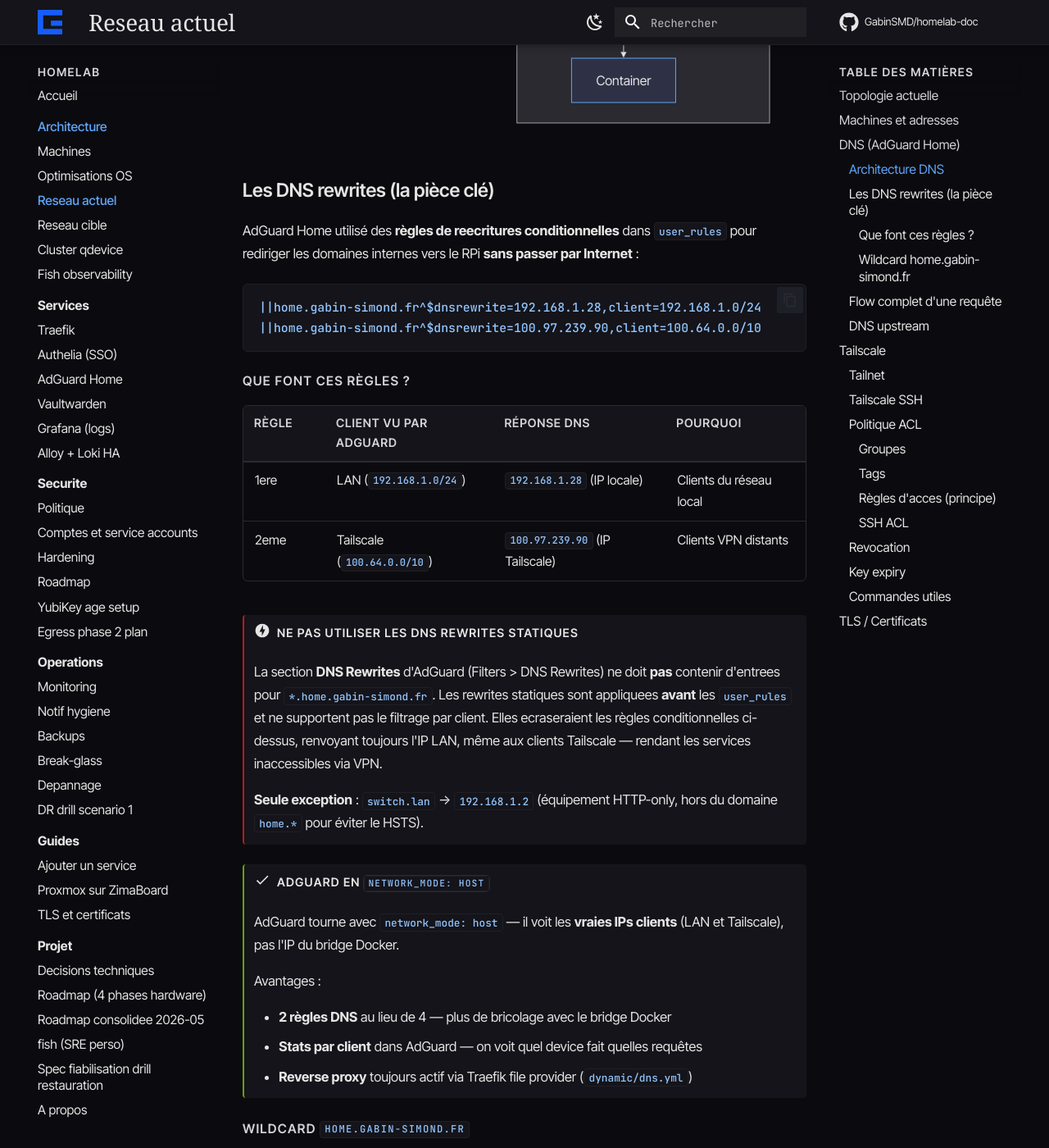
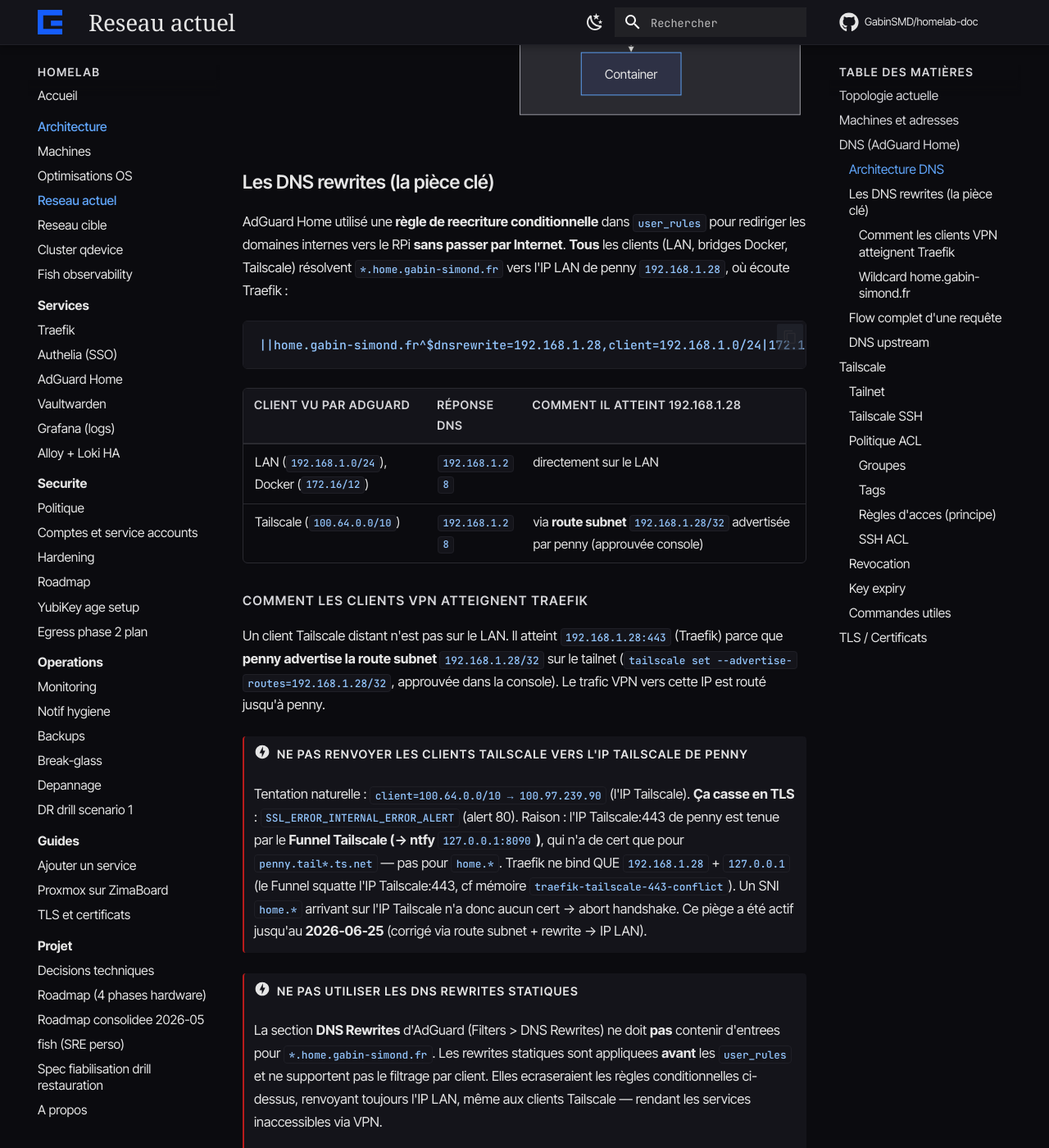
Before and after one commit to GabinSMD/homelab-doc, an MkDocs documentation site: the page built from docs/architecture/reseau.md, in a window 1280 px wide and 1400 px high, scrolled down 2779 px. Shown: the whole window at 82% size. Built offline with MkDocs 1.6.1 and Material for MkDocs 9.7.7, drawn with Linux system fonts in a browser that asks for light colours; some web fonts are replaced; comment, search, counter and statistics services are not loaded.

Commit message:
docs(reseau): corriger l'accès VPN — route subnet, pas l'IP Tailscale (#7)
reseau.md décrivait un design périmé : 'clients Tailscale -> 100.97.239.90 (IP
Tailscale) -> Traefik'. Faux depuis l'ajout du Funnel ntfy qui squatte l'IP
Tailscale:443 (Traefik ne bind que 192.168.1.28 + 127.0.0.1). Résultat : accès
*.home en VPN cassé en TLS (SSL_ERROR_INTERNAL_ERROR_ALERT).

Doc mise à jour pour le vrai design (corrigé 2026-06-25) : règle AdGuard unique
-> 192.168.1.28 pour tous les clients (LAN/Docker/Tailscale), les clients VPN
atteignant cette IP via la route subnet 192.168.1.28/32 advertisée par penny.
+ encart danger expliquant pourquoi NE PAS pointer vers l'IP Tailscale (Funnel).

Co-authored-by: GabinSMD <gabin.simond@simondancebros.org>
Co-authored-by: Claude Opus 4.8 (1M context) <noreply@anthropic.com>

````diff
--- a/docs/architecture/reseau.md
+++ b/docs/architecture/reseau.md
@@ -58,7 +58,7 @@ graph TB
 
     subgraph "Tailscale"
         TSClient[Client VPN<br/>100.x.x.x] -->|requete DNS| AG
-        AG -->|rewrite Tailscale IP| TSClient
+        AG -->|rewrite IP LAN 192.168.1.28| TSClient
     end
 
     subgraph "Internet"
@@ -71,24 +71,28 @@ graph TB
     end
 
     Client -->|HTTPS| Traefik
-    TSClient -->|HTTPS via Tailscale| Traefik
+    TSClient -->|HTTPS via route subnet 192.168.1.28/32| Traefik
 ```
 
 ### Les DNS rewrites (la pièce clé)
 
-AdGuard Home utilisé des **règles de reecritures conditionnelles** dans `user_rules` pour rediriger les domaines internes vers le RPi **sans passer par Internet** :
+AdGuard Home utilisé une **règle de reecriture conditionnelle** dans `user_rules` pour rediriger les domaines internes vers le RPi **sans passer par Internet**. **Tous** les clients (LAN, bridges Docker, Tailscale) résolvent `*.home.gabin-simond.fr` vers l'IP LAN de penny `192.168.1.28`, où écoute Traefik :
 
 ```text
-||home.gabin-simond.fr^$dnsrewrite=192.168.1.28,client=192.168.1.0/24
-||home.gabin-simond.fr^$dnsrewrite=100.97.239.90,client=100.64.0.0/10
+||home.gabin-simond.fr^$dnsrewrite=192.168.1.28,client=192.168.1.0/24|172.16.0.0/12|100.64.0.0/10
 ```
 
-#### Que font ces règles ?
+| Client vu par AdGuard | Réponse DNS | Comment il atteint 192.168.1.28 |
+|---|---|---|
+| LAN (`192.168.1.0/24`), Docker (`172.16/12`) | `192.168.1.28` | directement sur le LAN |
+| Tailscale (`100.64.0.0/10`) | `192.168.1.28` | via **route subnet** `192.168.1.28/32` advertisée par penny (approuvée console) |
 
-| Règle | Client vu par AdGuard | Réponse DNS | Pourquoi |
-|---|---|---|---|
-| 1ere | LAN (`192.168.1.0/24`) | `192.168.1.28` (IP locale) | Clients du réseau local |
-| 2eme | Tailscale (`100.64.0.0/10`) | `100.97.239.90` (IP Tailscale) | Clients VPN distants |
+#### Comment les clients VPN atteignent Traefik
+
+Un client Tailscale distant n'est pas sur le LAN. Il atteint `192.168.1.28:443` (Traefik) parce que **penny advertise la route subnet `192.168.1.28/32`** sur le tailnet (`tailscale set --advertise-routes=192.168.1.28/32`, approuvée dans la console). Le trafic VPN vers cette IP est routé jusqu'à penny.
+
+!!! danger "Ne PAS renvoyer les clients Tailscale vers l'IP Tailscale de penny"
+    Tentation naturelle : `client=100.64.0.0/10 → 100.97.239.90` (l'IP Tailscale). **Ça casse en TLS** : `SSL_ERROR_INTERNAL_ERROR_ALERT` (alert 80). Raison : l'IP Tailscale:443 de penny est tenue par le **Funnel Tailscale (→ ntfy `127.0.0.1:8090`)**, qui n'a de cert que pour `penny.tail*.ts.net` — pas pour `home.*`. Traefik ne bind QUE `192.168.1.28` + `127.0.0.1` (le Funnel squatte l'IP Tailscale:443, cf mémoire `traefik-tailscale-443-conflict`). Un SNI `home.*` arrivant sur l'IP Tailscale n'a donc aucun cert → abort handshake. Ce piège a été actif jusqu'au **2026-06-25** (corrigé via route subnet + rewrite → IP LAN).
 
 !!! danger "Ne pas utiliser les DNS Rewrites statiques"
     La section **DNS Rewrites** d'AdGuard (Filters > DNS Rewrites) ne doit **pas** contenir d'entrees pour `*.home.gabin-simond.fr`.
````
